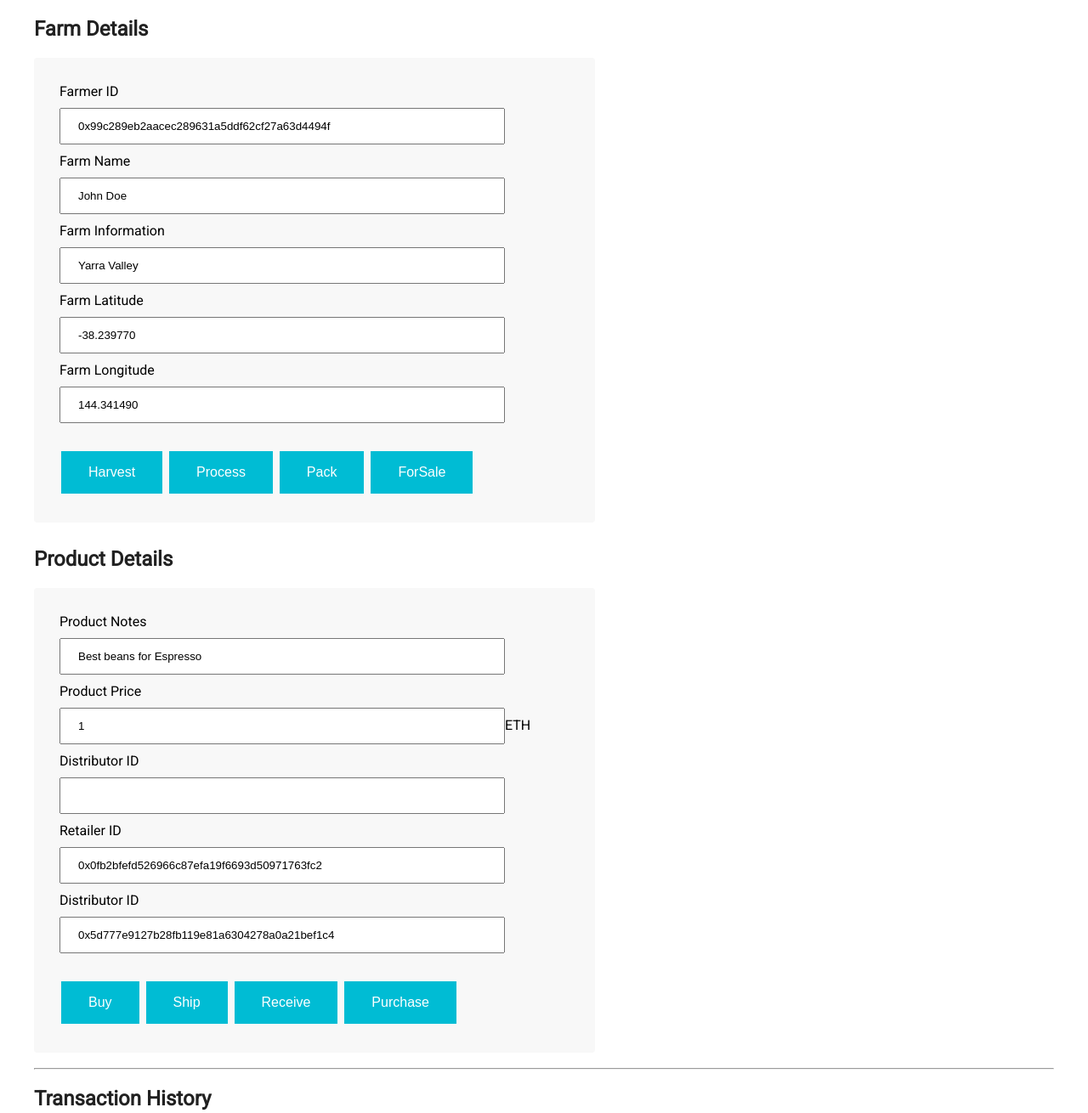
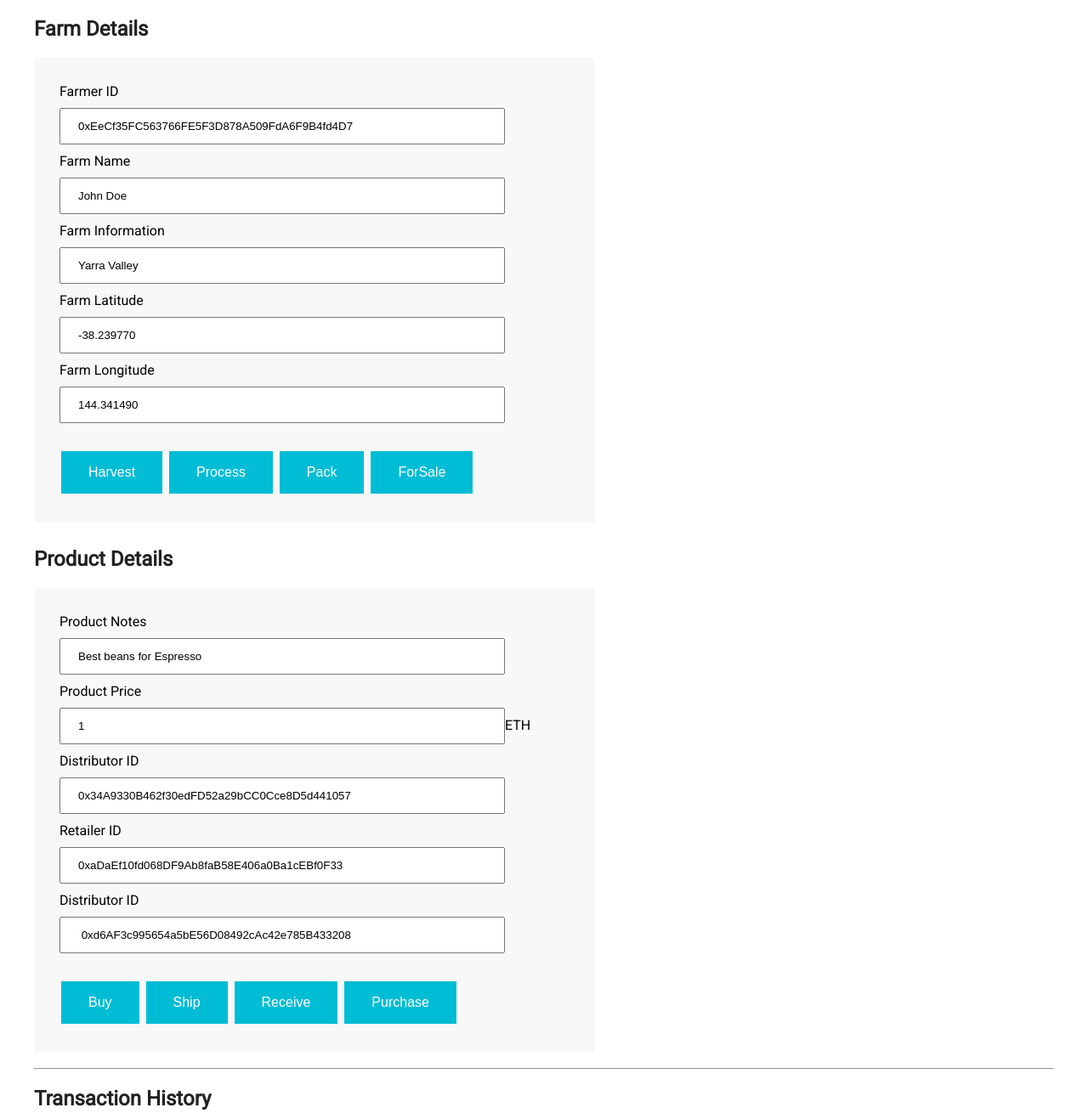
Before and after one commit to Decentral3/SupplyChainDapp, a website: page index.html in a window 1280 px wide. Shown: the part 600-1910 px from the top of the page at 85% size. Drawn offline with nearby package versions, Linux system fonts and the light colour scheme.

Commit message:
Add files via upload

```diff
--- a/index.html
+++ b/index.html
@@ -40,7 +40,7 @@
             Farmer ID
             <br>
             <input type="text" id="originFarmerID" name="originFarmerID"
-                value="0x99c289eb2aacec289631a5ddf62cf27a63d4494f" size="50"><br>
+                value="0xEeCf35FC563766FE5F3D878A509FdA6F9B4fd4D7" size="50"><br>
             Farm Name
             <br>
             <input type="text" id="originFarmName" name="originFarmName" value="John Doe"><br>
@@ -70,15 +70,16 @@
             <input type="number" id="productPrice" name="productPrice" value=1>ETH<br>
             Distributor ID
             <br>
-            <input type="text" id="distributorID" name="distributorID" value="" size="50">
+            <input type="text" id="distributorID" name="distributorID"
+                value="0x34A9330B462f30edFD52a29bCC0Cce8D5d441057" size="50">
             <br>
             Retailer ID
             <br>
-            <input type="text" id="retailerID" name="retailerID" value="0x0fb2bfefd526966c87efa19f6693d50971763fc2"
+            <input type="text" id="retailerID" name="retailerID" value="0xaDaEf10fd068DF9Ab8faB58E406a0Ba1cEBf0F33"
                 size="50"><br>
             Distributor ID
             <br>
-            <input type="text" id="consumerID" name="consumerID" value="0x5d777e9127b28fb119e81a6304278a0a21bef1c4"
+            <input type="text" id="consumerID" name="consumerID" value=" 0xd6AF3c995654a5bE56D08492cAc42e785B433208"
                 size="50"><br>
             <br>
             <button class="btn-buy" id="button" type="button" data-id="5">Buy</button>
@@ -100,7 +101,7 @@
     </div>
 
     <script src="https://ajax.googleapis.com/ajax/libs/jquery/1.12.4/jquery.min.js"></script>
-    <!-- <script src="js/web3.min.js"></script> -->
+    <script src="js/web3.min.js"></script>
     <script src="js/truffle-contract.js"></script>
     <script src="js/app.js"></script>
 </body>
```
